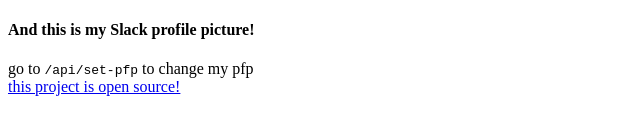
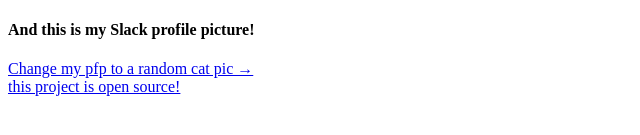
Before and after one commit to exu3/slack-pfp, a Next.js app: page / in a window 1280 px wide. Shown: the part 371-506 px from the top of the page, without its empty margins (0-640 px from the left). Built offline with nearby package versions, Linux system fonts and the light colour scheme.

Commit message:
add button

```diff
--- a/pages/api/change-pfp.ts
+++ b/pages/api/change-pfp.ts
@@ -25,5 +25,5 @@ export default async (req: NextApiRequest, res: NextApiResponse) => {
     image: image.data,
     token: process.env.SLACK_TOKEN,
   });
-  res.send("yeet");
+  res.redirect("https://pfp.ella.cx");
 };
--- a/pages/index.tsx
+++ b/pages/index.tsx
@@ -18,12 +18,10 @@ export default function Home() {
           </a>
         </h1>
         <h4 className="text-lg">And this is my Slack profile picture!</h4>
-        <div className="flex">
-          go to{" "}
-          <code className="bg-gray-200 dark:bg-gray-700 rounded-lg px-1">
-            /api/set-pfp
-          </code>{" "}
-          to change my pfp
+        <div className="bg-blue-200 rounded-xl py-3 px-5">
+          <a href={"/api/change-pfp"}>
+            Change my pfp to a random cat pic &rarr;
+          </a>
         </div>
       </main>
 
```
